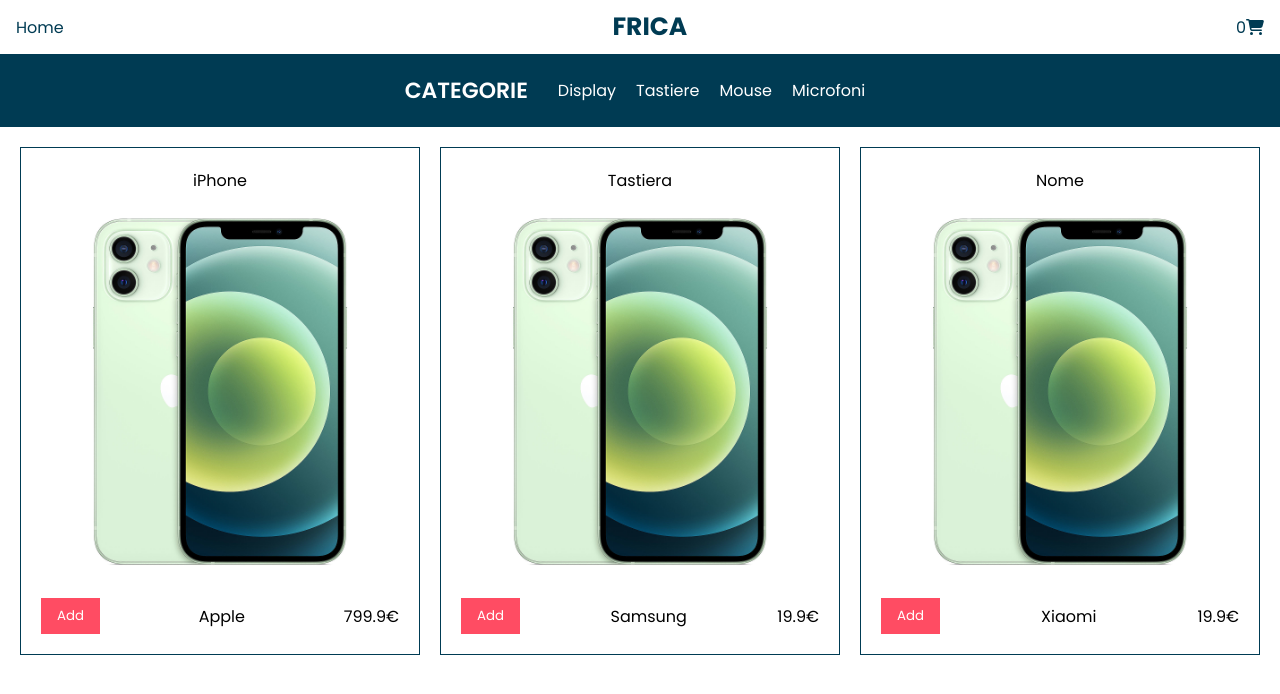
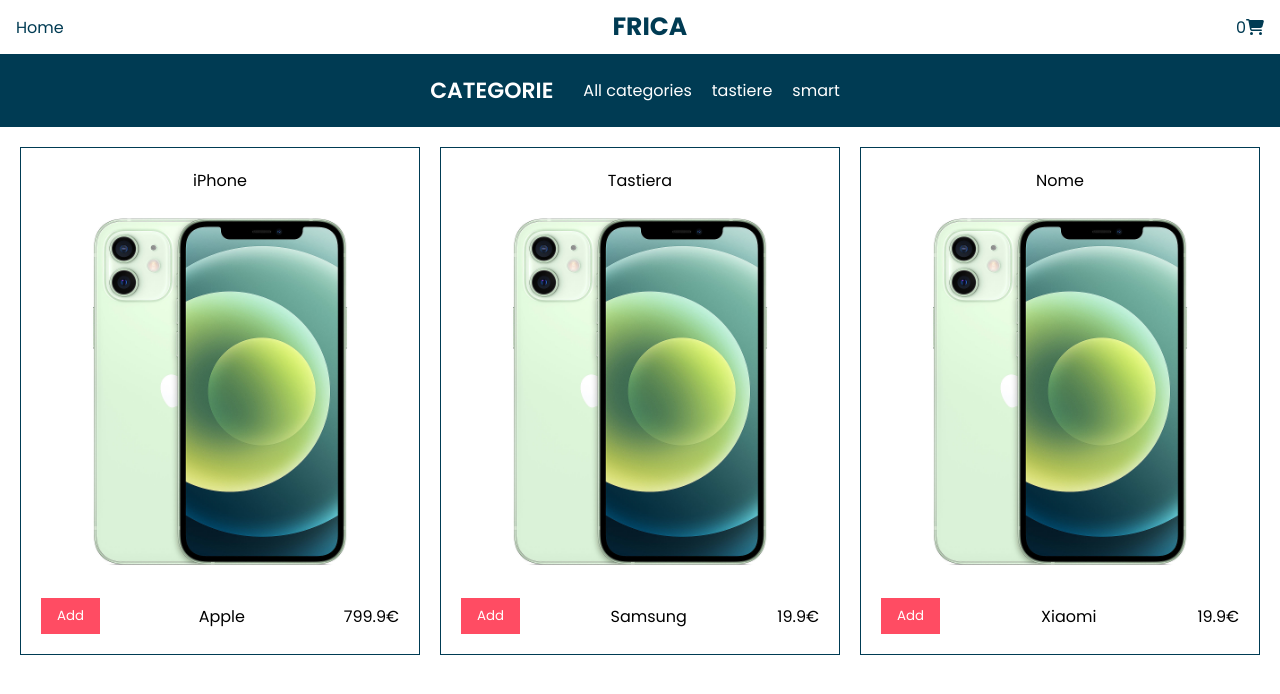
Before and after one commit to camillatofani/Ecommerce-with-React-localStorage-GlobalContext, a React (Vite) app: page / in a window 1280 px wide. Shown: the top 694 px of the page. Built offline with nearby package versions, Linux system fonts and the light colour scheme.

Commit message:
asic filters for product category

```diff
--- a/src/GlobalContext.jsx
+++ b/src/GlobalContext.jsx
@@ -15,21 +15,31 @@
 			id: 1,
 			name: 'iPhone',
 			brand: 'Apple',
-			price: 799.90
+			price: 799.90,
+			category: 'tastiere'
 		},
 		{
 			id: 2,
 			name: 'Tastiera',
 			brand: 'Samsung',
-			price: 19.90
+			price: 19.90,
+			category: 'tastiere'
 		},
 		{
 			id: 3,
 			name: 'Nome',
 			brand: 'Xiaomi',
-			price: 19.90
+			price: 19.90,
+			category: 'smart'
 		}
 	]
+
+	const categories = []
+	for (const product of products) {
+		if (!categories.includes(product.category)) {
+			categories.push(product.category)
+		}
+	}
 
 	// Cart inital state
 	var initialStateCart = JSON.parse(localStorage.getItem('cart')) || []
@@ -70,6 +80,7 @@
 	const globalValues = {
 		// Products
 		products,
+		categories,
 		// Cart
 		cart,
 		addItem,
--- a/src/components/CategoryBar/CategoryBar.jsx
+++ b/src/components/CategoryBar/CategoryBar.jsx
@@ -1,13 +1,19 @@
 import styles from './CategoryBar.module.css'
+import { useGlobalContext } from './../../GlobalContext'
+import { Link } from 'react-router-dom'
 
 function CategoryBar() {
+	const { categories } = useGlobalContext()
+
 	return (
 		<div className={ styles.categoryBar }>
-			<div className={styles.title}>Categorie</div>
-			<a href='#' className={styles.single}>Display</a>
-			<a href='#' className={styles.single}>Tastiere</a>
-			<a href='#' className={styles.single}>Mouse</a>
-			<a href='#' className={styles.single}>Microfoni</a>
+			<div className={ styles.title }>Categorie</div>
+			<div className={ styles.single }><Link to='/'>All categories</Link></div>
+			{ categories.map((category, index) => (
+				<div key={ index } className={ styles.single }>
+					<Link to={ `/?category=${ category }` }>{category}</Link>
+				</div>
+			))}
 		</div>
 	)
 }
--- a/src/components/Products/Products.jsx
+++ b/src/components/Products/Products.jsx
@@ -1,23 +1,33 @@
 import styles from './Products.module.css'
-import { useState } from 'react'
+import { useSearchParams } from 'react-router-dom'
 import PropTypes from 'prop-types'
 import SingleProduct from './../SingleProduct/SingleProduct'
 import { useGlobalContext } from './../../GlobalContext'
 
 function Products() {
-	const [notify, setNotify] = useState(false)
 	const { products, addItem } = useGlobalContext()
+	const [queryParameters] = useSearchParams()
+
+	const getCategory = () => {
+		if (queryParameters.has('category')) {
+			return queryParameters.get('category')
+		}
+	}
+	const category = getCategory()
+	var filteredProducts
+	if (category) {
+		filteredProducts = products.filter(product => product.category !== category)
+	} else {
+		filteredProducts = products
+	}
 
 	return (
-		<div>
-			<div className={ styles.products }>
-				{
-					products.map((product) => (
-						<SingleProduct addItem={ () => addItem(product.id) } key={ product.id } id={ product.id } text={ product.name } brand={ product.brand } price={ product.price } />
-					))
-				}
-			</div>
-			{ notify && <div>Add!</div> }
+		<div className={ styles.products }>
+			{
+				filteredProducts.map((product) => (
+					<SingleProduct addItem={ () => addItem(product.id) } key={ product.id } id={ product.id } text={ product.name } brand={ product.brand } price={ product.price } />
+				))
+			}
 		</div>
 	)
 }
```
